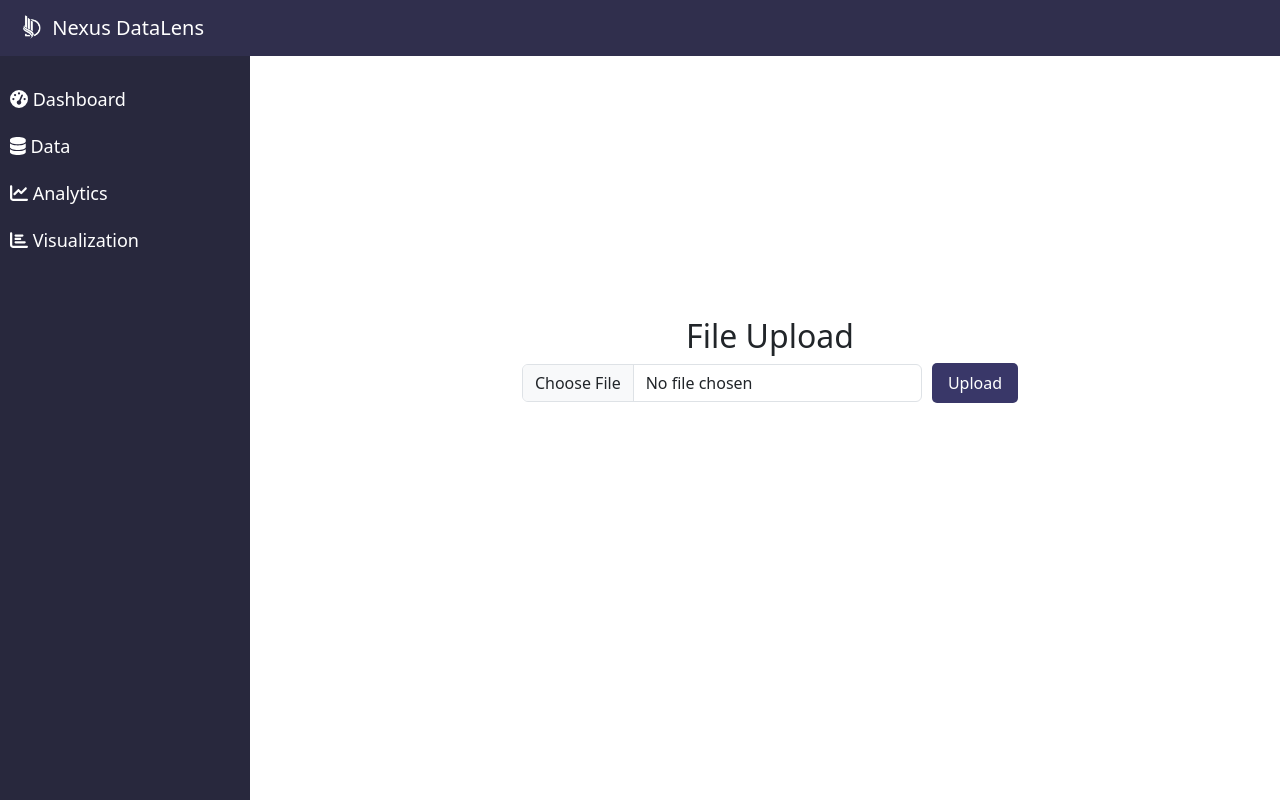
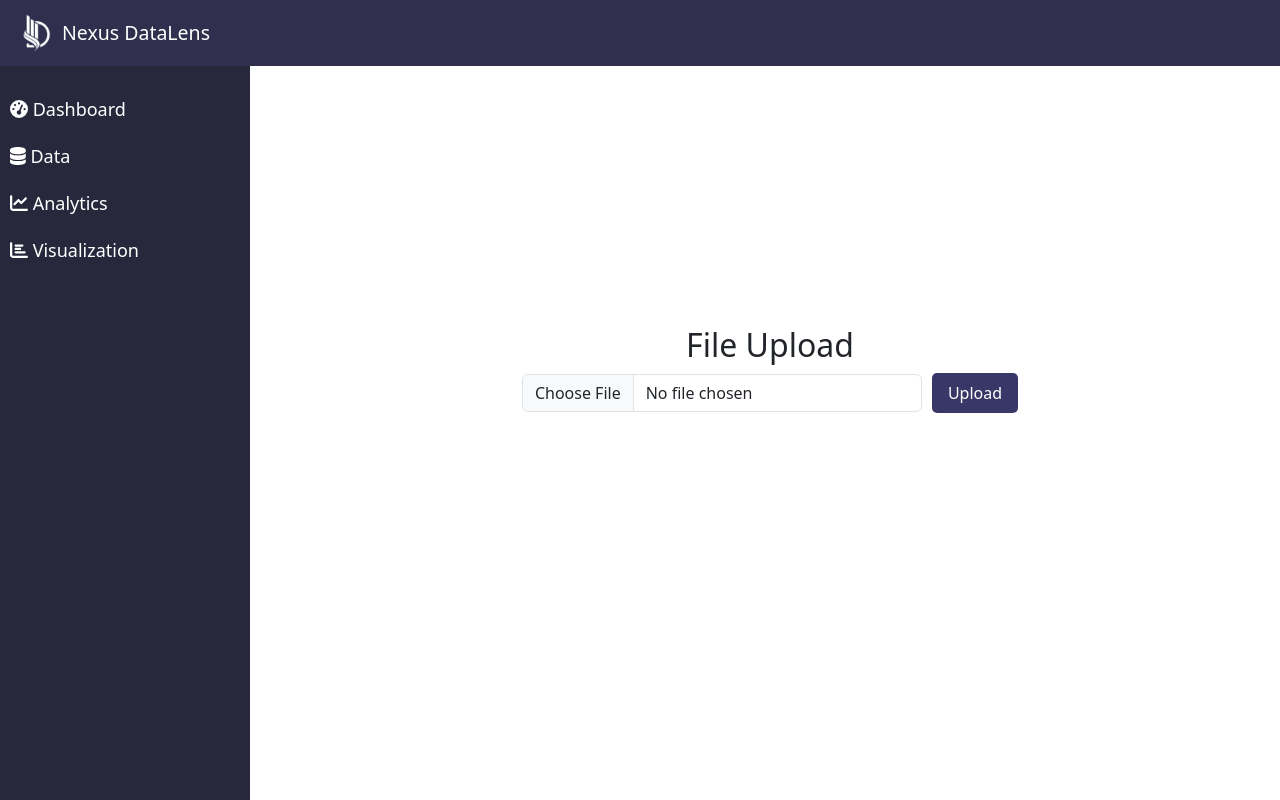
Before and after one commit to rohitbhupat/nexus-datalens, a plain HTML site: page index.html in a window 1280 px wide. Drawn offline with nearby package versions, Linux system fonts and the light colour scheme.

Commit message:
Added Project Files

```diff
--- a/index.css
+++ b/index.css
@@ -46,12 +46,20 @@
     width: 25rem;
 }
 
+.navbar-brand {
+    display: flex;
+    align-items: center;
+    font-size: 19.5px;
+}
+
 .navbar-brand img {
-    width: 20px;
+    width: 30px;
+    /* Increase logo size */
     height: auto;
+    margin-right: 10px;
     margin-left: 10px;
-    margin-right: 5px;
 }
+
 
 .btn-primary_upload {
     background: #393768;
@@ -65,5 +73,4 @@
 .btn-primary_upload:hover {
     background: #24244f;
     color: white;
-
 }
```
